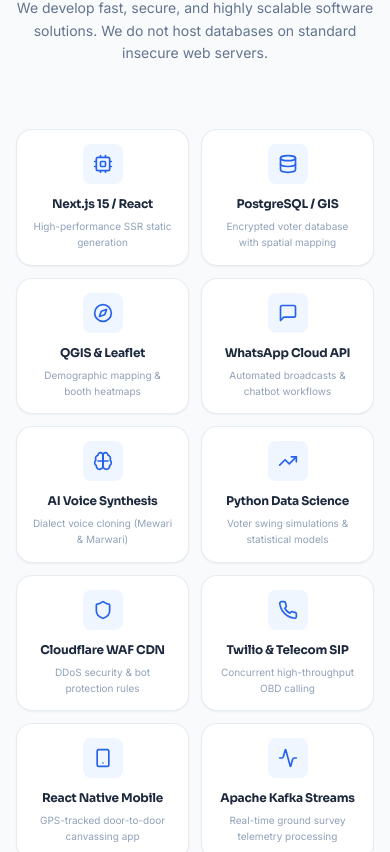
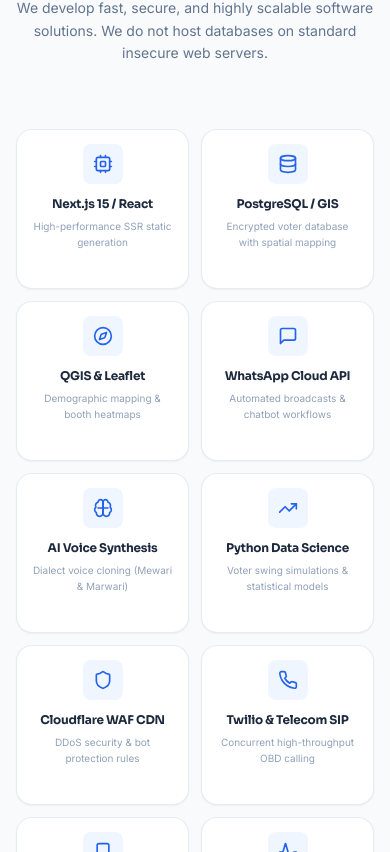
Before and after one commit to ramlalkumawat/CX1, a Next.js app: page / in a window 390 px wide. Shown: the part 10572-11424 px from the top of the page. Built offline with nearby package versions, Linux system fonts and the light colour scheme.

Commit message:
Fix mobile browser grid row height collapse by restoring min-h

```diff
--- a/src/app/page.tsx
+++ b/src/app/page.tsx
@@ -476,7 +476,7 @@
 
             <div className="grid grid-cols-2 sm:grid-cols-3 lg:grid-cols-4 xl:grid-cols-6 gap-3 sm:gap-6">
               {techStack.map((tech, idx) => (
-                <div key={idx} className="w-full h-full p-3.5 sm:p-5 bg-white border border-slate-200/80 rounded-2xl text-center shadow-xs hover:shadow-md transition-shadow duration-200 flex flex-col items-center">
+                <div key={idx} className="w-full h-full p-3.5 sm:p-5 bg-white border border-slate-200/80 rounded-2xl text-center shadow-xs hover:shadow-md transition-shadow duration-200 flex flex-col items-center min-h-[160px]">
                   <div className="w-10 h-10 rounded-lg bg-blue-50 flex items-center justify-center text-brand-blue mb-3 shrink-0">
                     {tech.icon}
                   </div>
```
